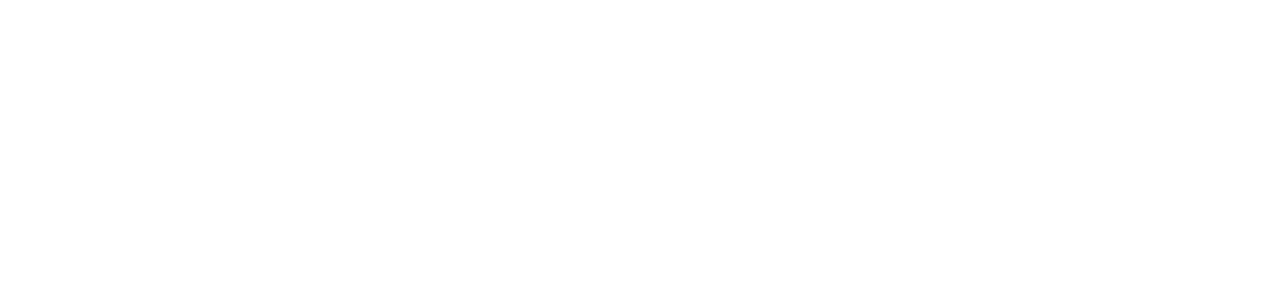
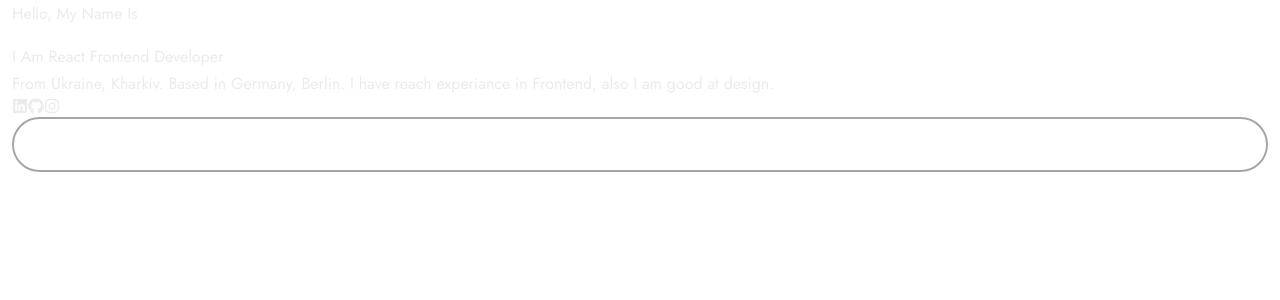
Before and after one commit to Olena-Olkhovyk/my-portfolio, a React (Create React App) app: page / in a window 1280 px wide. Shown: the top 300 px of the page. Built offline with nearby package versions, Linux system fonts and the light colour scheme.

Commit message:
Add info about me in home comp

```diff
--- a/src/components/Home/Home.jsx
+++ b/src/components/Home/Home.jsx
@@ -1,8 +1,48 @@
-import { FaLinkedin, FaGithub, SiInstagram } from "react-icons/fa";
+import classes from "./Home.module.css";
+import { FaLinkedin, FaGithub, FaInstagram } from "react-icons/fa";
+
 import profileImg from "../../assets/home/olena.png";
 import shape1 from "../../assets/home/shape-1.png";
 import shape2 from "../../assets/home/shape-2.png";
 const Home = () => {
-  return <h1>from home</h1>;
+  const container = "container";
+  return (
+    <section className={classes.home} id="home">
+      <div className={`${container} ${classes.homeContainer}`}>
+        <p className={classes.subTitle}>
+          Hello, <span>My Name Is</span>
+        </p>
+        <h1 className={classes.title}>
+          <span>Olena</span> Olkhovyk
+        </h1>
+        <p className={classes.job}>
+          <span>I Am</span> <b>React Frontend Developer</b>
+        </p>
+        <p className={classes.text}>
+          From Ukraine, Kharkiv. Based in Germany, Berlin. I have reach
+          experiance in Frontend, also I am good at design.
+        </p>
+        <div className={classes.socials}>
+          <a href="" className={classes.socialLink}>
+            <FaLinkedin />
+          </a>
+          <a href="" className={classes.socialLink}>
+            <FaGithub />
+          </a>
+          <a href="" className={classes.socialLink}>
+            <FaInstagram />
+          </a>
+        </div>
+        <div className={classes.btnsContainer}>
+          <a href="" className="btn">
+            Download CV
+          </a>{" "}
+          <a href="" className="link">
+            My Skills
+          </a>
+        </div>
+      </div>
+    </section>
+  );
 };
 export default Home;
```
